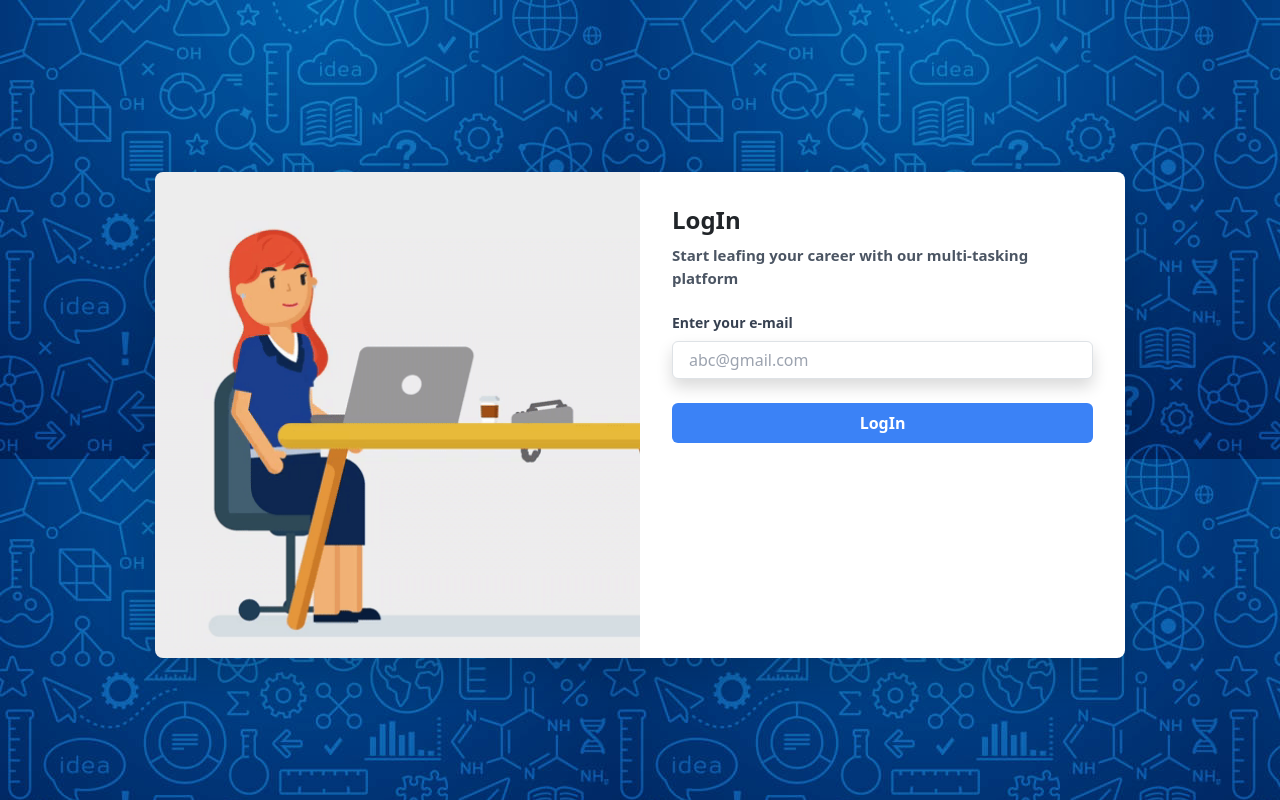
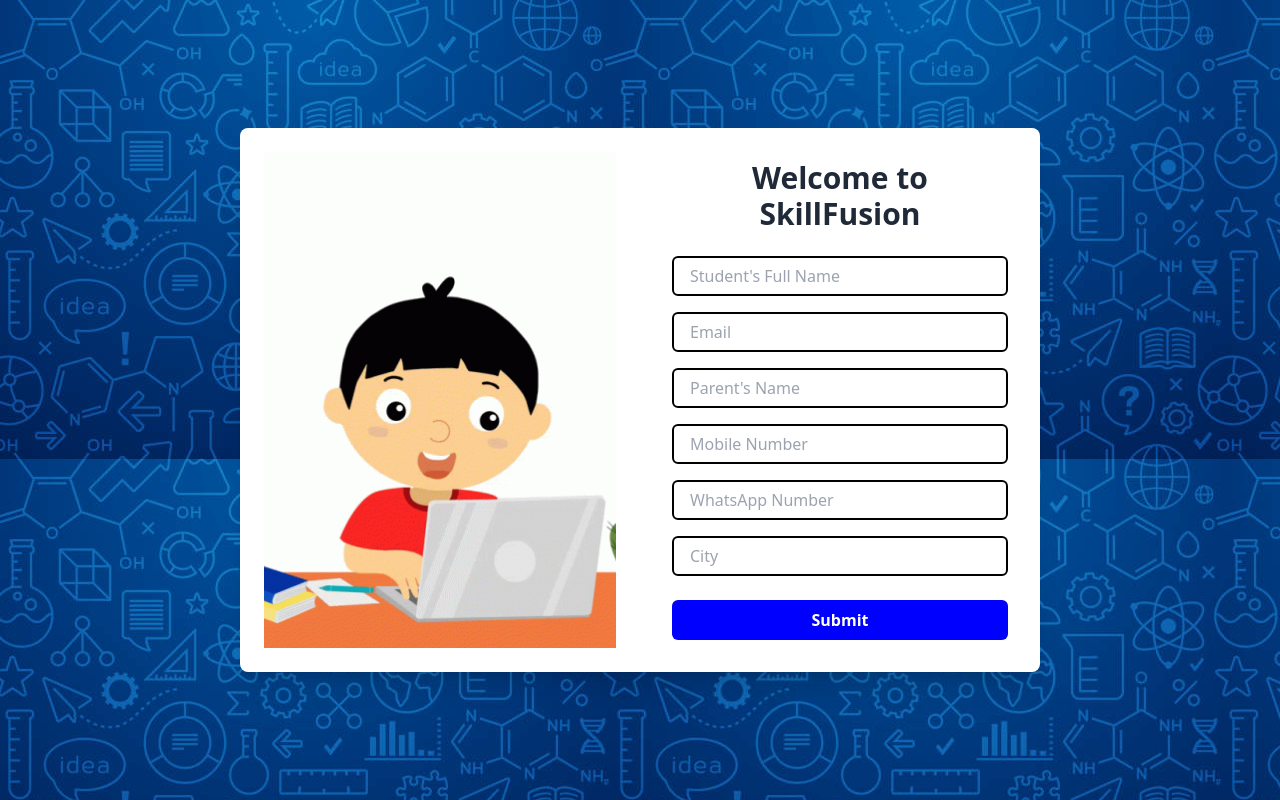
Before and after one commit to PremModhaOfficial/skill-fusion, a React (Vite) app in the folder skfrontend/skfront/: page / in a window 1280 px wide. Built offline with nearby package versions, Linux system fonts and the light colour scheme.

Commit message:
Changes : Bootstrap to Tailwind CSS

```diff
--- a/skfrontend/skfront/src/App.tsx
+++ b/skfrontend/skfront/src/App.tsx
@@ -1,5 +1,6 @@
 import './App.css'
 import Login from './components/Login'
+import SignUp from './components/SignUp'
 
 
 function App() {
@@ -7,8 +8,8 @@
         <div>
             {/* <ContactUs /> */}
             {/* <Footer /> */}
-            <Login />
-            {/* <SignUp /> */}
+            {/* <Login /> */}
+            <SignUp />
         </div>
     )
 }
--- a/skfrontend/skfront/src/components/Login.tsx
+++ b/skfrontend/skfront/src/components/Login.tsx
@@ -1,41 +1,40 @@
 import React from 'react';
-import '../index.css'
-import Gif01 from '../assets/GIF01.gif'
-
+import '../index.css';
+import Gif01 from '../assets/GIF01.gif';
 
 const Login: React.FC = () => {
-    const Gif = Gif01;
+  const Gif = Gif01;
 
-    return (
-
-
-    <div className="page-container min-h-screen flex items-center justify-center bg-gray-100">
-      <div className="login-page flex shadow-lg rounded-lg overflow-hidden">
-        <div className="hidden md:block w-1/2 login-bg-img">
+  return (
+    <div className="page-container min-h-screen flex items-center justify-center bg-gray-100 p-4">
+      <div className="login-page flex flex-col md:flex-row shadow-lg rounded-lg overflow-hidden w-full max-w-4xl">
+        <div className="w-full md:w-1/2 login-bg-img flex items-center justify-center bg-gray-200">
           <img
             src={Gif}
             alt="Login visual"
-            className="object-cover h-full w-full login-image-fluid"
+            className="object-contain w-full h-auto max-h-64 md:max-h-full login-image-fluid"
           />
         </div>
         <div className="w-full md:w-1/2 bg-white p-8">
-          <h1 className="text-2xl font-bold mb-2">LogIn</h1>
-          <p className="mb-6 text-gray-600 login-quote2">Start leafing your career with our multi-tasking platform</p>
+          <h1 className="text-3xl font-bold text-center mb-3">Log In to SkillFusion</h1>
+          <p className="mb-6 text-gray-600 login-quote2">
+            Start leafing your career with our multi-tasking platform
+          </p>
           <form>
             <div className="mb-4">
-              <label htmlFor="e-mail" className="block text-gray-700 text-sm font-bold mb-2">
+              <label htmlFor="e-mail" className="block text-xl text-black font-bold mb-2">
                 Enter your e-mail
               </label>
               <input
                 type="text"
-                className="shadow appearance-none border rounded w-full py-2 px-3 text-gray-700 leading-tight focus:outline-none focus:shadow-outline"
+                className="appearance-none border-black border-2 rounded w-full py-2 px-3 text-black leading-tight focus:outline-none focus:shadow-[0_0_10px_rgba(59,130,246,0.8)] transition-shadow duration-200"
                 id="e-mail"
                 placeholder="abc@gmail.com"
               />
             </div>
             <button
               type="submit"
-              className=" bg-blue-500 text-white hover:bg-blue-700  font-bold py-2 px-4 rounded focus:outline-none focus:shadow-outline w-full"
+              className=" font-bold py-2 px-4 rounded w-full login-btn"
             >
               LogIn
             </button>
@@ -43,7 +42,7 @@
         </div>
       </div>
     </div>
-    );
-}
+  );
+};
 
 export default Login;
--- a/skfrontend/skfront/src/components/SignUp.tsx
+++ b/skfrontend/skfront/src/components/SignUp.tsx
@@ -6,41 +6,64 @@
     const Gif = Gif01
 
   return (
-    <div className="signup-page container-fluid min-vh-100 d-flex align-items-center justify-content-center bg-light">
-      <div className="signup-container card shadow-lg border border-dark border-2">
-        <div className="row g-0">
-          <div className="col-md-6 d-none d-md-block">
+    <div className="signup-page min-h-screen bg-gray-100 flex items-center justify-center p-4">
+      <div className="signup-container bg-white rounded-lg shadow-xl overflow-hidden max-w-4xl w-full">
+        <div className="flex flex-col md:flex-row">
+          <div className="hidden md:block md:w-1/2">
             <img
               src={Gif}
               alt="Registration"
-              className="img-fluid h-100 p-4 object-fit-cover"
+              className="img-fluid object-cover w-full h-full p-4"
             />
           </div>
-          <div className="col-md-6 bg-light">
-            <div className="card-body p-5">
-              <h3 className="card-title mb-4">Welcome to SkillFusion</h3>
-              <form>
-                <div className="mb-3">
-                  <input type="text" className="form-control bg-light text-dark border-dark border-2" id="student name" placeholder="Student's Full Name" />
-                </div>
-                <div className="mb-3">
-                  <input type="email" className="form-control bg-light text-dark border-dark border-2" id="email" placeholder="Email" />
-                </div>
-                <div className="mb-3">
-                  <input type="tel" className="form-control bg-light text-dark border-dark border-2" id="parent name" placeholder="Parent's Name" />
-                </div>
-                <div className="mb-3">
-                  <input type="tel" className="form-control bg-light text-dark border-dark border-2" id="mobile number" placeholder="Mobile Number" />
-                </div>
-                <div className="mb-3">
-                  <input type="tel" className="form-control bg-light text-dark border-dark border-2" id="whatsapp number" placeholder="Whatsapp Number" />
-                </div>
-                <div className="mb-3">
-                  <input type="tel" className="form-control bg-light text-dark border-dark border-2" id="city" placeholder="City" />
-                </div>
-                <button type="submit" className="btn btn-primary signup-btn w-100">Submit</button>
-              </form>
-            </div>
+          <div className="w-full md:w-1/2 p-8">
+            <h3 className="text-3xl font-bold mb-6 text-gray-800 text-center">Welcome to SkillFusion</h3>
+            <form>
+              <div className="space-y-4">
+                <input
+                  type="text"
+                  className="w-full px-3 py-2 border-black border-2 rounded-md  focus:ring-2 focus:ring-blue-500 leading-tight focus:outline-none focus:shadow-[0_0_10px_rgba(59,130,246,0.8)] transition-shadow"
+                  id="student_name"
+                  placeholder="Student's Full Name"
+                />
+                <input
+                  type="email"
+                  className="w-full px-3 py-2 border-2 border-black rounded-md f focus:ring-2 focus:ring-blue-500 leading-tight focus:outline-none focus:shadow-[0_0_10px_rgba(59,130,246,0.8)] transition-shadow"
+                  id="email"
+                  placeholder="Email"
+                />
+                <input
+                  type="text"
+                  className="w-full px-3 py-2 border-2 border-black rounded-md  focus:ring-2 focus:ring-blue-500 leading-tight focus:outline-none focus:shadow-[0_0_10px_rgba(59,130,246,0.8)] transition-shadow"
+                  id="parent_name"
+                  placeholder="Parent's Name"
+                />
+                <input
+                  type="tel"
+                  className="w-full px-3 py-2 border-2 border-black rounded-md  focus:ring-2 focus:ring-blue-500 leading-tight focus:outline-none focus:shadow-[0_0_10px_rgba(59,130,246,0.8)] transition-shadow"
+                  id="mobile_number"
+                  placeholder="Mobile Number"
+                />
+                <input
+                  type="tel"
+                  className="w-full px-3 py-2 border-2 border-black rounded-md  focus:ring-2 focus:ring-blue-500 leading-tight focus:outline-none focus:shadow-[0_0_10px_rgba(59,130,246,0.8)] transition-shadow"
+                  id="whatsapp_number"
+                  placeholder="WhatsApp Number"
+                />
+                <input
+                  type="text"
+                  className="w-full px-3 py-2 border-2 border-black rounded-md  focus:ring-2 focus:ring-blue-500 leading-tight focus:outline-none focus:shadow-[0_0_10px_rgba(59,130,246,0.8)] transition-shadow"
+                  id="city"
+                  placeholder="City"
+                />
+              </div>
+              <button
+                type="submit"
+                className=" w-full py-2 px-4 rounded-md  mt-6 signup-btn"
+              >
+                Submit
+              </button>
+            </form>
           </div>
         </div>
       </div>
--- a/skfrontend/skfront/src/index.css
+++ b/skfrontend/skfront/src/index.css
@@ -96,11 +96,13 @@
 
 .login-quote2 {
   font-weight: bolder;
-  font-size: 15px;
+  font-size: 17px;
 }
 
 .login-btn {
   font-weight: bolder;
+  background-color: blue;
+  color: white;
 }
 
 .login-btn:hover {
@@ -138,6 +140,8 @@
 
 .signup-btn {
   font-weight: bolder;
+  color: white;
+  background-color: blue;
 }
 
 .signup-btn:hover {
```
